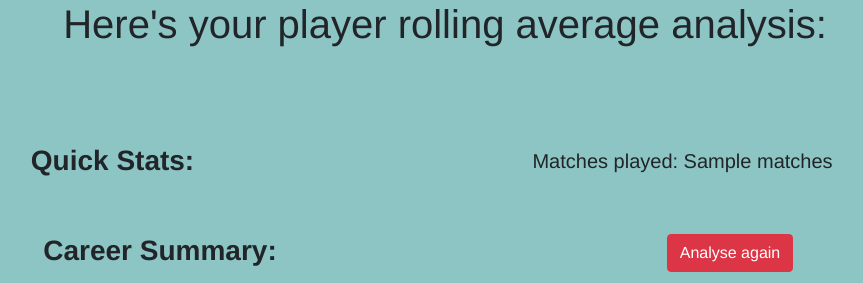
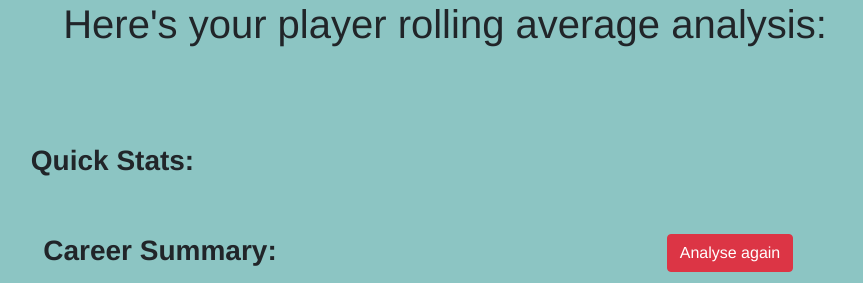
Before and after one commit to olibpool/cricket-site, a Flask app: template templates/outputrolling.html in a window 1280 px wide. Shown: the top 283 px of the page, without its empty margins (195-1058 px from the left). Run offline with Flask 2, Linux system fonts and the light colour scheme; the template is opened without the code that fills it: most values are stand-ins (such as "Sample title", 1, 10 or a date in 2020); some libraries are stand-ins or nearby versions.

Commit message:
small updates

```diff
--- a/app.py
+++ b/app.py
@@ -50,8 +50,10 @@ def main_page():
         if nametest == '':
             msg = "Make sure to put in a player's name before clicking analyse!\n"
         else:
-            msg = "There is no player in the database called " + str(name) + \
-                  ".\nMake sure you use the standard format for scorecards (e.g 'Joe Root')."
+            msg = "There is no player in the " + str(TestorODI) + " database called " + str(name) + \
+                  ".\n\nMake sure you use the standard format for cricinfo scorecards (e.g 'JE Root'), " \
+                  "this is best done by entering the player's surname and selecting from the dropdown menu. \n\n " \
+                  "Also make sure that they have played a match in your chosen format!"
 
         if check is None:
             flash(msg)
@@ -118,9 +120,6 @@ def main_page():
 
                 bowlmatchstats.append((bowlins, date, opp, ground, bowlruns, wickets))
 
-        dates = [x[1] for x in batmatchstats + bowlmatchstats]
-        matches = len(set(dates)) - 1
-
         if batorbowl == 'both':
             dataSets = ['Batting', 'Bowling']
         else:
@@ -182,7 +181,7 @@ def main_page():
         return render_template("output.html",
                                bowlmatchstats=bowlmatchstats, batmatchstats=batmatchstats, which=batorbowl,
                                batavg=round(cumulativebat[-1], 3), bowlavg=round(cumulativebowl[-1], 3),
-                               matches=matches, graphJSON=graphJSON)
+                               graphJSON=graphJSON)
     else:
         conn = sqlite3.connect("stats.db")
         c = conn.cursor()
@@ -227,8 +226,11 @@ def rolling_page():
         if nametest == '':
             msg = "Make sure to put in a player's name before clicking analyse!\n"
         else:
-            msg = "There is no player in the database called " + str(name) + \
-                  ".\nMake sure you use the standard format for scorecards (e.g BA Stokes)."
+            msg = "There is no player in the " + str(TestorODI) + " database called " + str(name) + \
+                  ".\n\nMake sure you use the standard format for cricinfo scorecards (e.g 'JE Root'), " \
+                  "this is best done by entering the player's surname and selecting from the dropdown menu. \n\n " \
+                  "Also make sure that they have played a match in your chosen format!"
+
         if check is None:
             flash(msg)
             return redirect("/rolling")
@@ -324,9 +326,6 @@ def rolling_page():
                     graphmax = cumulativebowl[bowlins - 1]
 
                 bowlmatchstats.append((bowlins, date, opp, ground, bowlruns, wickets))
-
-        dates = [x[1] for x in batmatchstats + bowlmatchstats]
-        matches = len(set(dates)) - 1
 
         if batorbowl in ['Batting', 'Both']:
             for i in range(1, batins + 1):
@@ -427,7 +426,7 @@ def rolling_page():
         return render_template("outputrolling.html",
                                bowlmatchstats=bowlmatchstats, batmatchstats=batmatchstats, which=batorbowl,
                                batavg=round(cumulativebat[-1], 3), bowlavg=round(cumulativebowl[-1], 3), period=period,
-                               matches=matches, graphJSON=graphJSON)
+                               graphJSON=graphJSON)
     else:
         conn = sqlite3.connect("stats.db")
         c = conn.cursor()
--- a/templates/outputrolling.html
+++ b/templates/outputrolling.html
@@ -21,17 +21,20 @@
             <div class="col-sm-5">
                 <h3 style="font-weight: bold">Quick Stats:</h3>
             </div>
-            <div class="col">
-                <h5>Matches played: {{ matches }}</h5>
-            </div>
             {% if which in ['Batting', 'Both'] %}
                 <div class="col">
-                    <h5>Current overall batting average: {{ batavg }}</h5>
+                    <h5>Innings batted: {{ batmatchstats[-1][0] }}</h5>
+                </div>
+                <div class="col">
+                    <h5>Batting average: {{ batavg }}</h5>
                 </div>
             {% endif %}
             {% if which in ['Bowling', 'Both'] %}
                 <div class="col">
-                    <h5>Current overall bowling average: {{ bowlavg }}</h5>
+                    <h5>Innings bowled: {{ bowlmatchstats[-1][0] }}</h5>
+                </div>
+                <div class="col">
+                    <h5>Bowling average: {{ bowlavg }}</h5>
                 </div>
             {% endif %}
         </div>
```
Also changed, not shown: data/lastData1batting.txt (+1 -1 lines), data/lastData1bowling.txt (+1 -1 lines), templates/output.html (+6 -3 lines).
